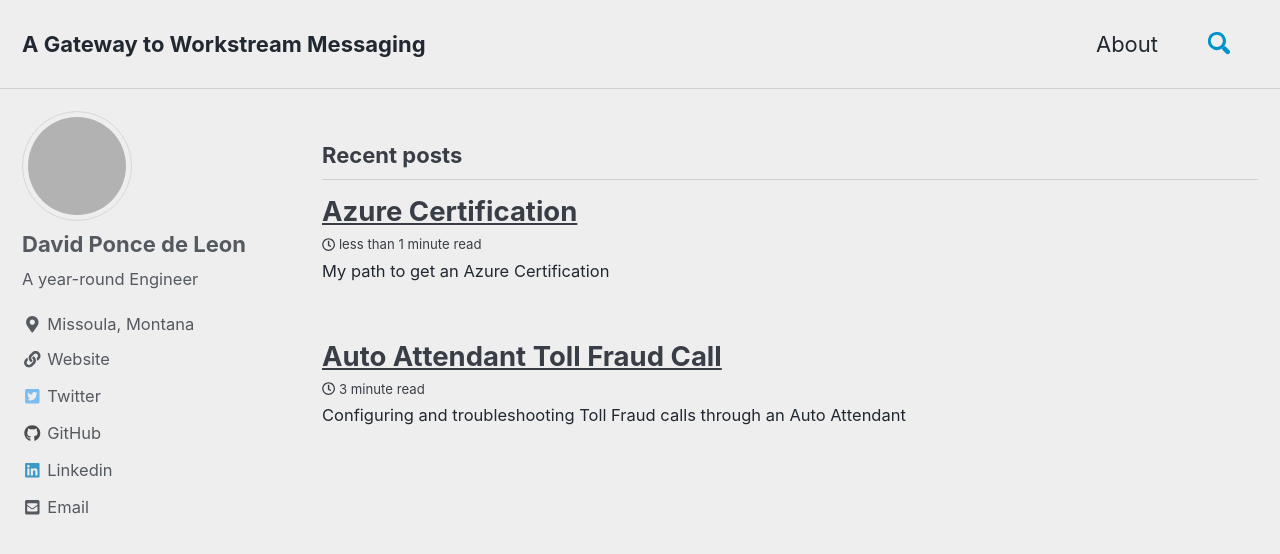
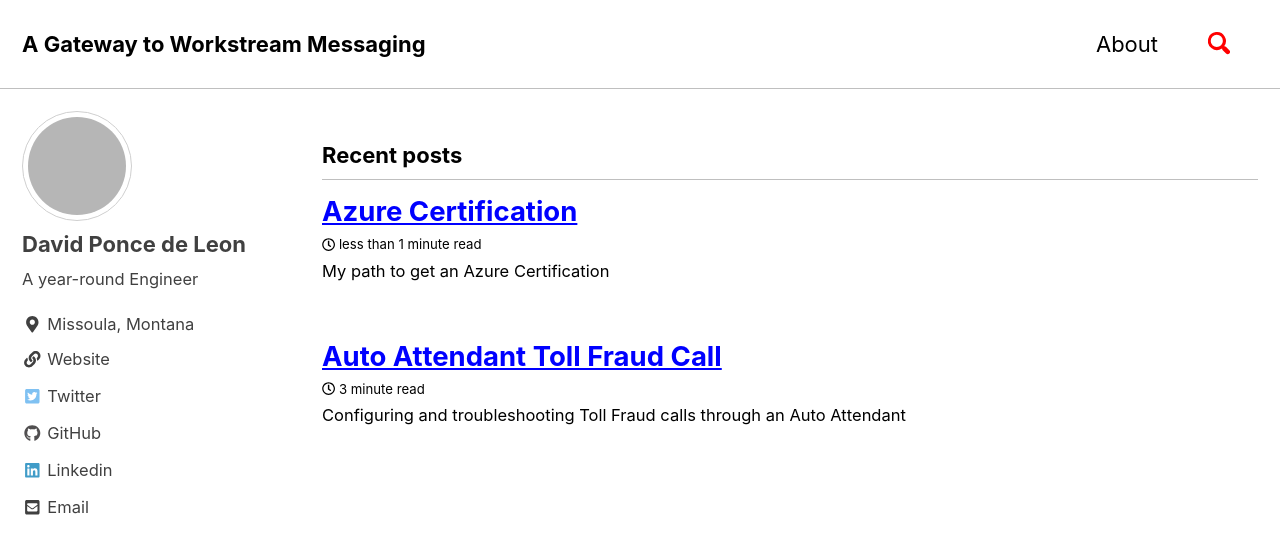
Before and after one commit to Pdleon/pdleon.github.io, a Jekyll site: the page built from index.html, in a window 1280 px wide and 900 px high. Shown: the top 554 px of the window. Built offline with Jekyll 4.4.1, drawn with Linux system fonts in a browser that asks for light colours; cached includes are drawn as plain includes; the list of posts is cut into pages by our own code; grey boxes are pictures that could not be loaded.

Commit message:
Update _config.yml

```diff
--- a/_config.yml
+++ b/_config.yml
@@ -12,7 +12,7 @@
 
 # theme                  : "minimal-mistakes-jekyll"
 # remote_theme           : "mmistakes/minimal-mistakes"
-minimal_mistakes_skin    : "air" #"default" # "air", "aqua", "contrast", "dark", "dirt", "neon", "mint", "plum", "sunrise"
+minimal_mistakes_skin    : "contrast" #"default" # "air", "aqua", "contrast", "dark", "dirt", "neon", "mint", "plum", "sunrise"
 
 # Site Settings
 locale                   : "en-US"
```
